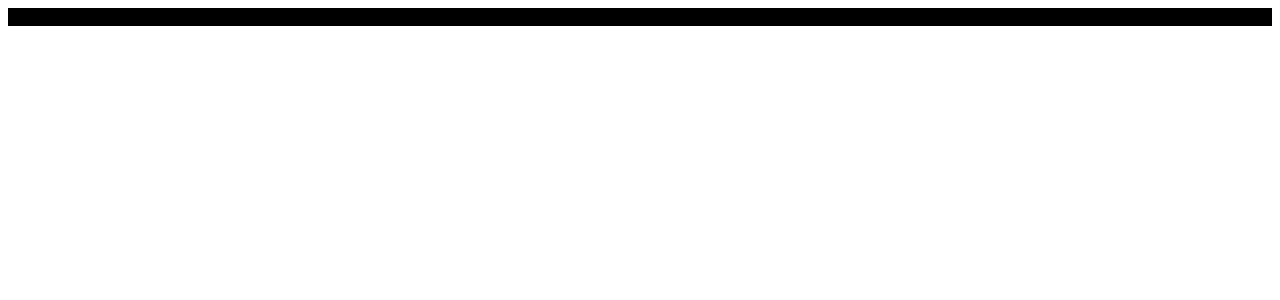
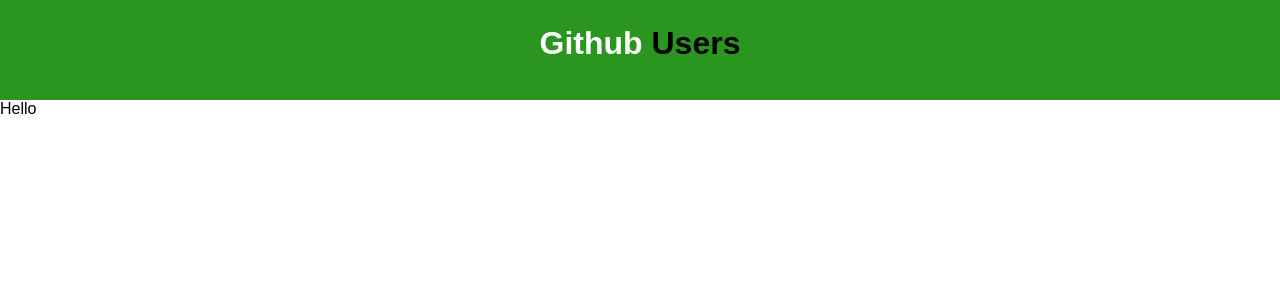
Before and after one commit to mateusgf00/git-profiles-ema, a React (Create React App) app: page / in a window 1280 px wide. Shown: the top 300 px of the page. Built offline with nearby package versions, Linux system fonts and the light colour scheme.

Commit message:
created home screen and app component

```diff
--- a/package.json
+++ b/package.json
@@ -12,6 +12,7 @@
     "@types/react-dom": "^18.0.6",
     "react": "^18.2.0",
     "react-dom": "^18.2.0",
+    "react-router-dom": "^6.3.0",
     "react-scripts": "5.0.1",
     "styled-components": "^5.3.5",
     "typescript": "^4.8.2",
--- a/src/App.tsx
+++ /dev/null
@@ -1,12 +0,0 @@
-import React from 'react';
-import Header from './components/header';
-
-function App() {
-  return (
-    <>
-    <Header />
-    </>
-  );
-}
-
-export default App;
--- /dev/null
+++ b/src/assets/styles/global.ts
@@ -0,0 +1,10 @@
+import { createGlobalStyle } from 'styled-components';
+
+export default createGlobalStyle`
+    * {
+        margin: 0;
+        padding: 0;
+        box-sizing: border-box;
+        font-family: 'Sora', sans-serif;
+    }
+`;
--- /dev/null
+++ b/src/components/App/index.tsx
@@ -0,0 +1,16 @@
+import React from "react";
+import GlobalStyles from "../../assets/styles/global";
+import Header from "../header";
+import Home from "../../screens/home";
+
+function App() {
+  return (
+    <>
+      <GlobalStyles />
+      <Header />
+      <Home />
+    </>
+  );
+}
+
+export default App;
--- a/src/components/header/index.tsx
+++ b/src/components/header/index.tsx
@@ -4,7 +4,7 @@
 export default function Header(){
   return(
     <Container>
-      Github Profiles
+      <h1>Github <span>Users</span></h1>
     </Container>
   )
 }
--- a/src/components/header/styles.ts
+++ b/src/components/header/styles.ts
@@ -1,6 +1,16 @@
 import styled from 'styled-components';
 
 export const Container = styled.header`
-  background-color: #000000;
-  margin-top: 0px;
+  background-color: #2b961f;
+  text-align: center;
+  height: 100px;
+
+  h1 {
+    color:  #ffffff;
+    padding-top: 25px;
+  }
+
+  span {
+    color: #000000;
+  }
 `;
--- a/src/index.tsx
+++ b/src/index.tsx
@@ -1,6 +1,6 @@
 import React from 'react';
 import ReactDOM from 'react-dom/client';
-import App from './App';
+import App from './components/App';
 
 const root = ReactDOM.createRoot(
   document.getElementById('root') as HTMLElement
--- /dev/null
+++ b/src/screens/home/index.tsx
@@ -0,0 +1,10 @@
+import React from "react";
+import { Container } from "./styles";
+
+export default function Home(){
+  return(
+    <Container>
+      Hello
+    </Container>
+  )
+}
--- /dev/null
+++ b/src/screens/home/styles.ts
@@ -0,0 +1,4 @@
+import styled from "styled-components";
+
+
+export const Container = styled.div``;
```
Also changed, not shown: 1 other file (tests, documents, lock files or other folders).
